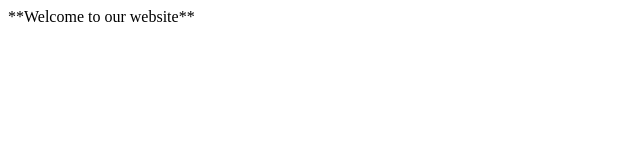
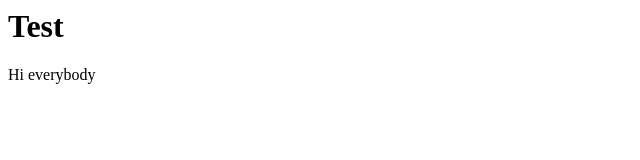
Before and after one commit to ChessfansGithub/Test123, a plain HTML site: page index.html in a window 1280 px wide. Shown: the whole page, without its empty margins (0-640 px from the left). Drawn offline with Linux system fonts and the light colour scheme.

Commit message:
Update index.html

```diff
--- a/index.html
+++ b/index.html
@@ -1,5 +1,7 @@
 <html>
 <head>
-<title>Hi Everybody</title>
+<title>Document</title>
 </head>
-<body>**Welcome to our website**
+<body>
+ <h1>Test</h1>
+<p>Hi everybody</p>
```
